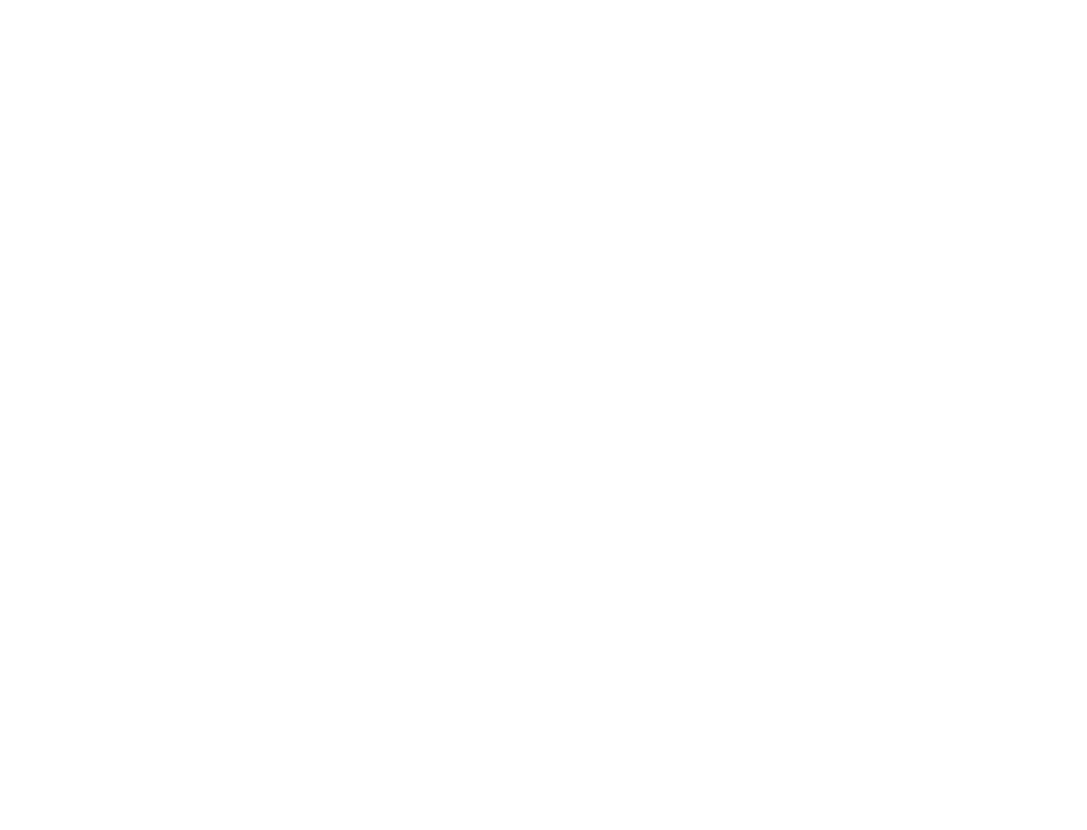
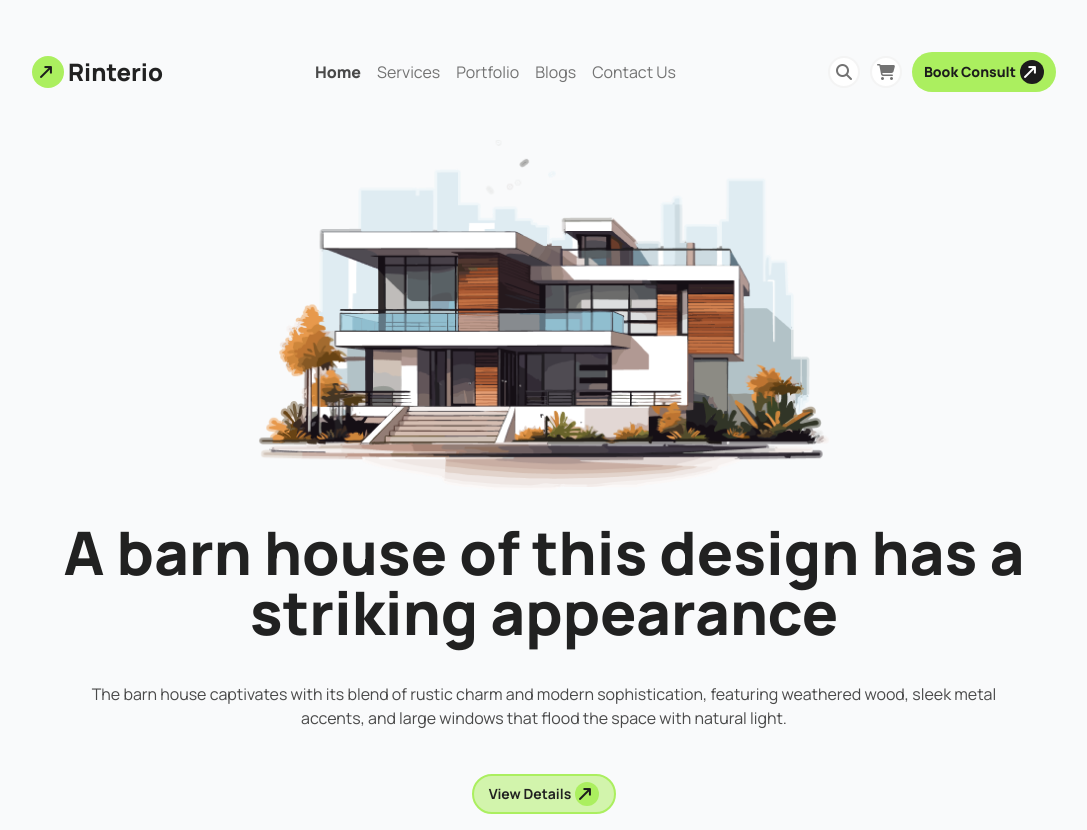
Before and after one commit to Ayesha10412/assignment3-repo, a plain HTML site: page index.html in a window 1280 px wide. Shown: the whole page, without its empty margins (96-1183 px from the left). Before the commit the page ends 800 px from the top, so only its background shows below. Drawn offline with nearby package versions, Linux system fonts and the light colour scheme.

Commit message:
added the banner section

```diff
--- a/index.html
+++ b/index.html
@@ -5,8 +5,103 @@
     <meta name="viewport" content="width=device-width, initial-scale=1.0">
     <title>Assignment Three</title>
 
+<!-- font awesome -->
+<link rel="stylesheet" href="https://cdnjs.cloudflare.com/ajax/libs/font-awesome/6.6.0/css/all.min.css" integrity="sha512-Kc323vGBEqzTmouAECnVceyQqyqdsSiqLQISBL29aUW4U/M7pSPA/gEUZQqv1cwx4OnYxTxve5UMg5GT6L4JJg==" crossorigin="anonymous" referrerpolicy="no-referrer" />
+
+    <!-- daisyUi -->
+    <link href="https://cdn.jsdelivr.net/npm/daisyui@4.12.10/dist/full.min.css" rel="stylesheet" type="text/css" />
+    <script src="https://cdn.tailwindcss.com"></script>
+
+    <!-- google fonts -->
+    <link rel="preconnect" href="https://fonts.googleapis.com">
+    <link rel="preconnect" href="https://fonts.gstatic.com" crossorigin>
+    <link href="https://fonts.googleapis.com/css2?family=Manrope:wght@200..800&display=swap" rel="stylesheet">
+
+<style>
+    .manrope-font {
+        font-family: "Manrope", sans-serif;
+    }
+</style>
+
+
+<script>
+    tailwind.config = {
+      theme: {
+        extend: {
+          colors: {
+            clifford: '#da373d',
+            'color-primary': '#ABEF5F',
+            'light-color' : 'rgba(171, 239, 95, 0.50)',
+
+          }
+        }
+      }
+    }
+  </script>
+
 </head>
-<body>
+<body class="manrope-font">
+    <!-- header section -->
+<header class="bg-gradient-to-t bg-gray-50 pt-1 ">
+
+<section class=" w-full m-auto mt-12">
+    <!-- nav -->
+<div class=" lg:mx-32 md:mx-8 mx-3 flex items-center justify-between sm:m-auto ">
+    <!-- left -->
+     <div class="flex gap-1 flex-row items-center">
+       <div class="w-8 h-8 bg-color-primary relative rounded-2xl"> <i class="fa-solid fa-arrow-up-long absolute left-2 bottom-2 rotate-45 text-[#1C1C1C]"></i></div>
+        <h4 class="text-[#212121] font-extrabold text-3xl sm:text-2xl">Rinterio</h4>
+     </div>
+
+     <!-- anchor tag -->
+      <div class="md:flex lg:flex sm:flex lg:gap-4 md:gap-3 items-center md:text-sm sm:text-xs lg:text-base sm:gap-2 font-normal text-[#737373] hidden ">
+        <a href="" class="text-[#494949] font-extrabold">Home</a><a href="">Services</a><a href="">Portfolio</a><a href="">Blogs</a><a href="">Contact Us</a>
+      </div>
+<!-- right -->
+<div class="md:flex lg:flex sm:flex md:gap-1.5 sm:gap-1 lg:gap-2.5 items-center hidden ">
+    <button class="w-8 h-8 bg-white rounded-2xl border-2 border-[#e9e9e980]"><i class="fa-solid fa-magnifying-glass text-[#737373]"></i></button>
+    <button class="w-8 h-8 bg-white rounded-2xl border-2 border-[#e9e9e980]"><i class="fa-solid fa-cart-shopping text-[#737373]"></i></button>
+
+    <button class="flex items-center gap-1 bg-color-primary h-10 px-3 rounded-3xl"><span class="text-[#1C1C1C] font-extrabold text-sm">Book Consult </span><div class="w-6 h-6 bg-[#1C1C1C] relative rounded-xl"> <i class="fa-solid fa-arrow-up-long absolute left-1 bottom-1 rotate-45 text-[#FFFFFF]"></i></div></button>
+</div>
+
+<div class=" w-12 h-12 bg-white rounded-3xl relative lg:hidden  md:hidden sm:hidden block  border-2 border-[#e9e9e980]"> <i class="fa-solid fa-bars text-[#737373] absolute right-3.5 bottom-2 text-xl"></i>
+</div>
+
+</div>
+
+<!-- hero part -->
+<div class="lg:mx-32 md:mx-8 sm:mx-5 mx-4">
+
+    <div class="grid grid-cols-1 gap-4">
+        <div class="mt-12  flex justify-center">
+            <img class="" src="./assets/banner.png" alt="">
+        </div>
+        <div class=" hero-content text-center  ">
+            <div class="">
+              <h1 class="lg:text-6xl md:text-5xl text-4xl font-extrabold text-[#212121] mb-4">A barn house of this design has a <br> striking appearance</h1>
+              <p class="py-6 text-[#494949]">
+                The barn house captivates with its blend of rustic charm and modern sophistication, featuring weathered wood, sleek metal <br> accents, and large windows that flood the space with natural light.
+              </p>
+             <div class="flex justify-center mt-5 ">
+                <button class="flex items-center justify-center gap-1 bg-light-color h-10 px-3.5
+                rounded-3xl border-2 border-[#ABEF5F] lg:w-36 md:w-36 sm:w-36 w-80 ">
+                    <span class="text-[#212121] font-bold text-sm">View Details </span><div class="w-6 h-6 bg-[#ABEF5F] relative rounded-xl"> <i class="fa-solid fa-arrow-up-long absolute left-1 bottom-1 rotate-45 text-[#1C1C1C]"></i></div></button>
+             </div>
+            </div>
+          </div>
+    </div>
+
+  </div>
+</section>
+
+</header>
+
+<!-- main section -->
+ <main></main>
+
+ <!-- footer section -->
+  <footer></footer>
 
 </body>
 </html>
--- a/tailwind.config.js
+++ b/tailwind.config.js
@@ -0,0 +1,8 @@
+/** @type {import('tailwindcss').Config} */
+module.exports = {
+    content: ["./src/**/*.{html,js}"],
+    theme: {
+      extend: {},
+    },
+    plugins: [],
+  }
```
